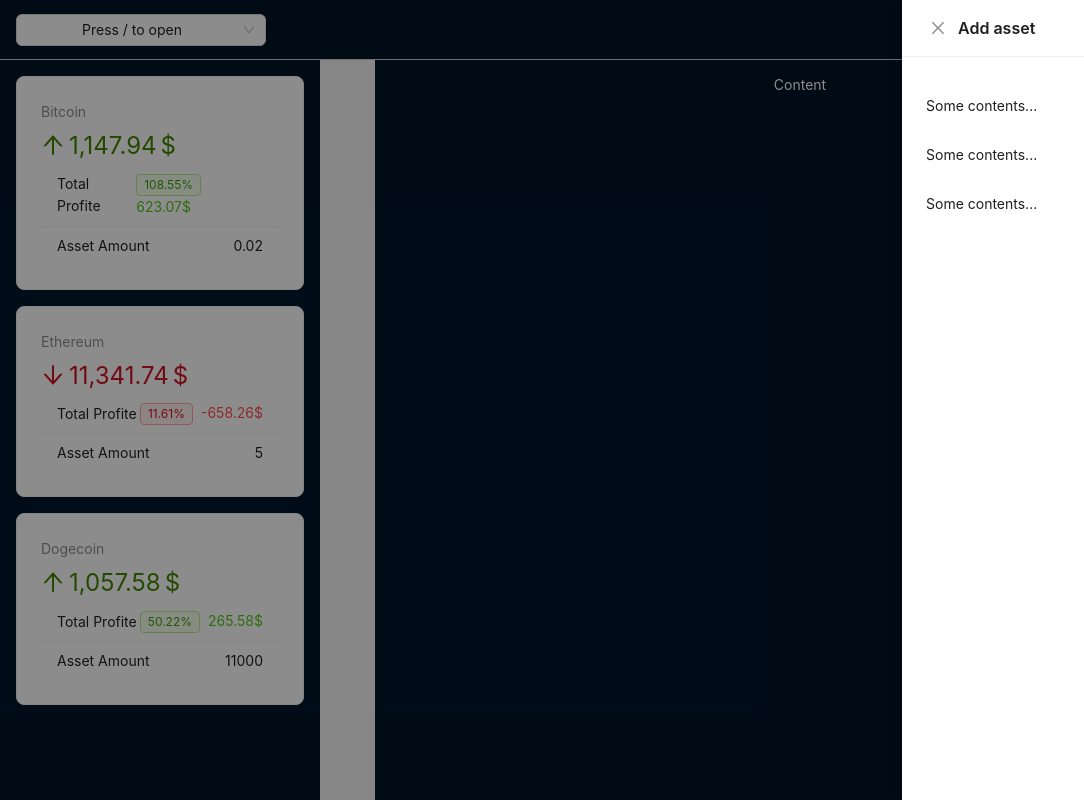
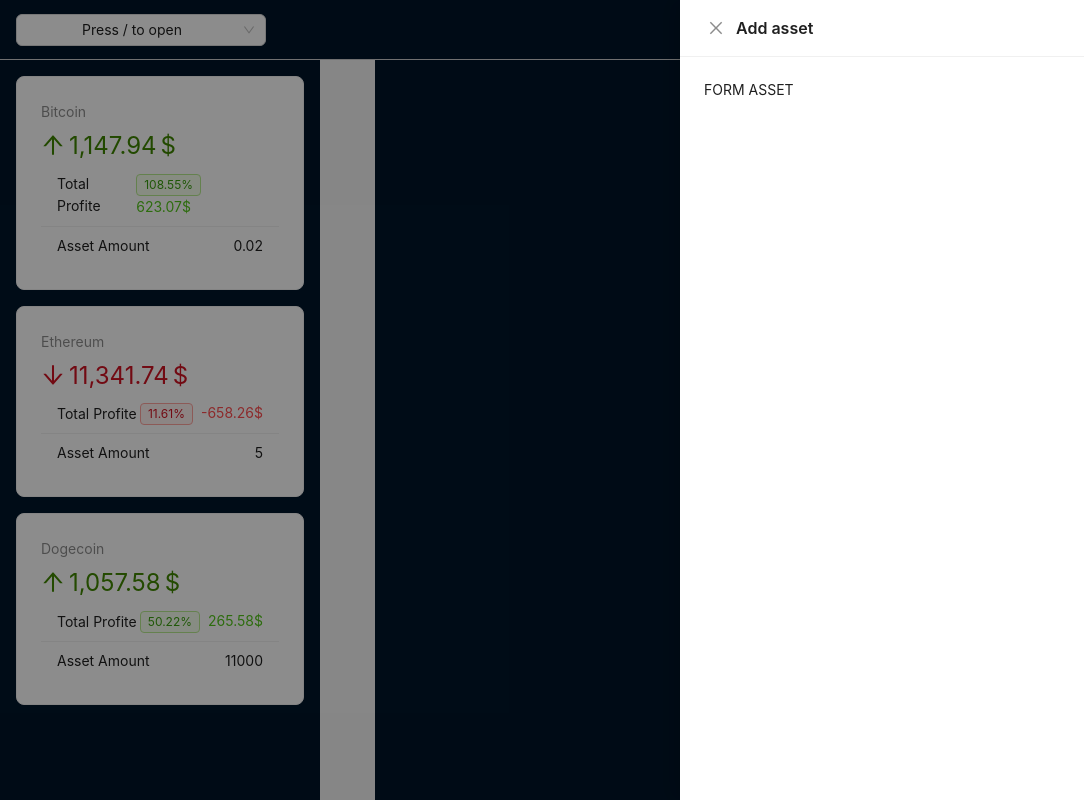
Before and after one commit to ollegozz/crypto, a React (Vite) app: page / in a window 1280 px wide. Both pictures are taken after a click on the button "Add asset". Shown: the whole page, without its empty margins (0-1084 px from the left). Built offline with nearby package versions, Linux system fonts and the light colour scheme.

Commit message:
header ref

```diff
--- a/src/App.jsx
+++ b/src/App.jsx
@@ -3,9 +3,9 @@
 
 function App() {
   return (
-      <CryptoContextProvider>
-        <AppLayout />
-      </CryptoContextProvider>
+    <CryptoContextProvider>
+      <AppLayout />
+    </CryptoContextProvider>
   )
 }
 
--- /dev/null
+++ b/src/components/AddAssetForm.jsx
@@ -0,0 +1,9 @@
+import React from 'react'
+
+const AddAssetForm = () => {
+    return (
+        <form>FORM ASSET</form>
+    )
+}
+
+export default AddAssetForm
--- a/src/components/layout/AppHeader.jsx
+++ b/src/components/layout/AppHeader.jsx
@@ -2,7 +2,8 @@
 import { Layout, Select, Space, Button, Modal, Drawer } from 'antd';
 import { useCrypto } from '../../context/crypto-context';
 import { useState } from 'react';
-import CoinInfoModal from './CoinInfoModal';
+import CoinInfoModal from '../CoinInfoModal';
+import AddAssetForm from '../AddAssetForm';
 
 const headerStyle = {
     width: '100%',
@@ -74,10 +75,12 @@
                 <CoinInfoModal coin={coin} />
             </Modal>
 
-            <Drawer title="Add asset" onClose={() => setDrawer(false)} open={drawer}>
-                <p>Some contents...</p>
-                <p>Some contents...</p>
-                <p>Some contents...</p>
+            <Drawer
+                width={600}
+                title="Add asset"
+                onClose={() => setDrawer(false)}
+                open={drawer}>
+                <AddAssetForm />
             </Drawer>
 
         </Layout.Header>
```
Also changed, not shown: src/components/CoinInfoModal.jsx (renamed from src/components/layout/CoinInfoModal.jsx).
